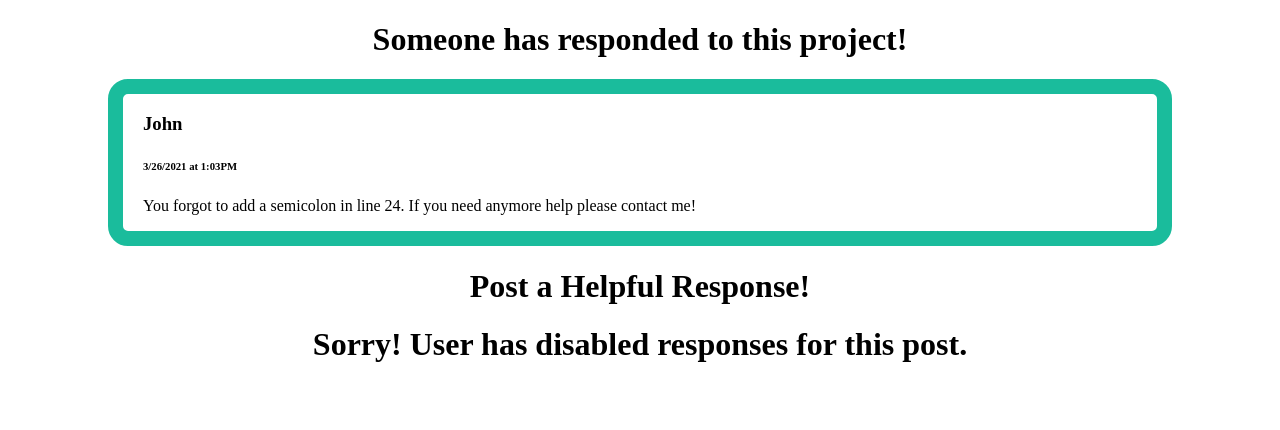
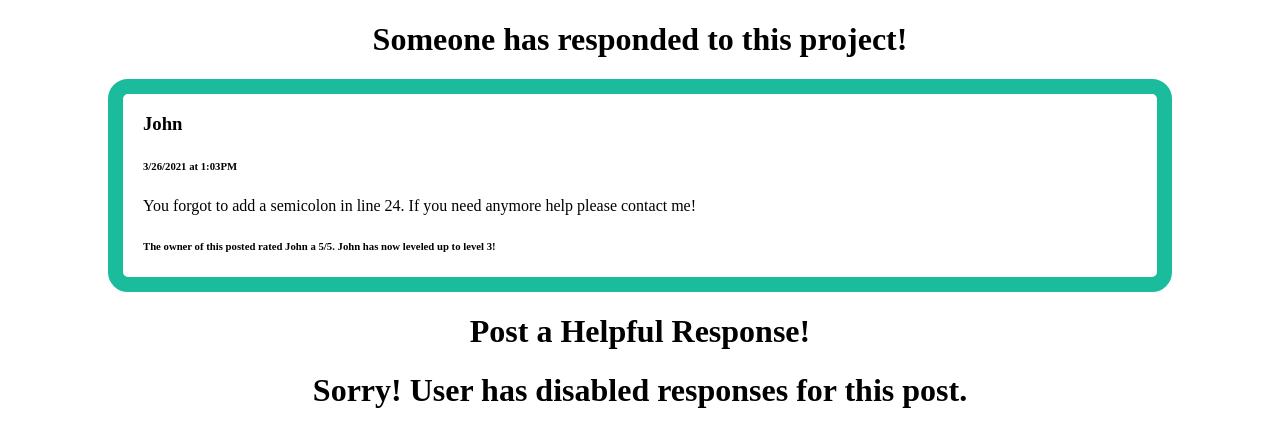
Before and after one commit to kingkirpal2000/LaHacks2021, a plain HTML site: page HTML/editorresponse.html in a window 1280 px wide. Shown: the part 1579-2009 px from the top of the page. Before the commit the page ends 1963 px from the top, so only its background shows below. Drawn offline with Linux system fonts and the light colour scheme; no server answers.

Commit message:
add rating on comment

```diff
--- a/HTML/editorresponse.html
+++ b/HTML/editorresponse.html
@@ -266,6 +266,7 @@
     <h3>John</h3>
     <h6>3/26/2021 at 1:03PM</h6>
     <p>You forgot to add a semicolon in line 24. If you need anymore help please contact me!</p>
+    <h6>The owner of this posted rated John a 5/5. John has now leveled up to level 3!</h6>
   </div>
 </div>
   <h1>Post a Helpful Response!</h1>
```
